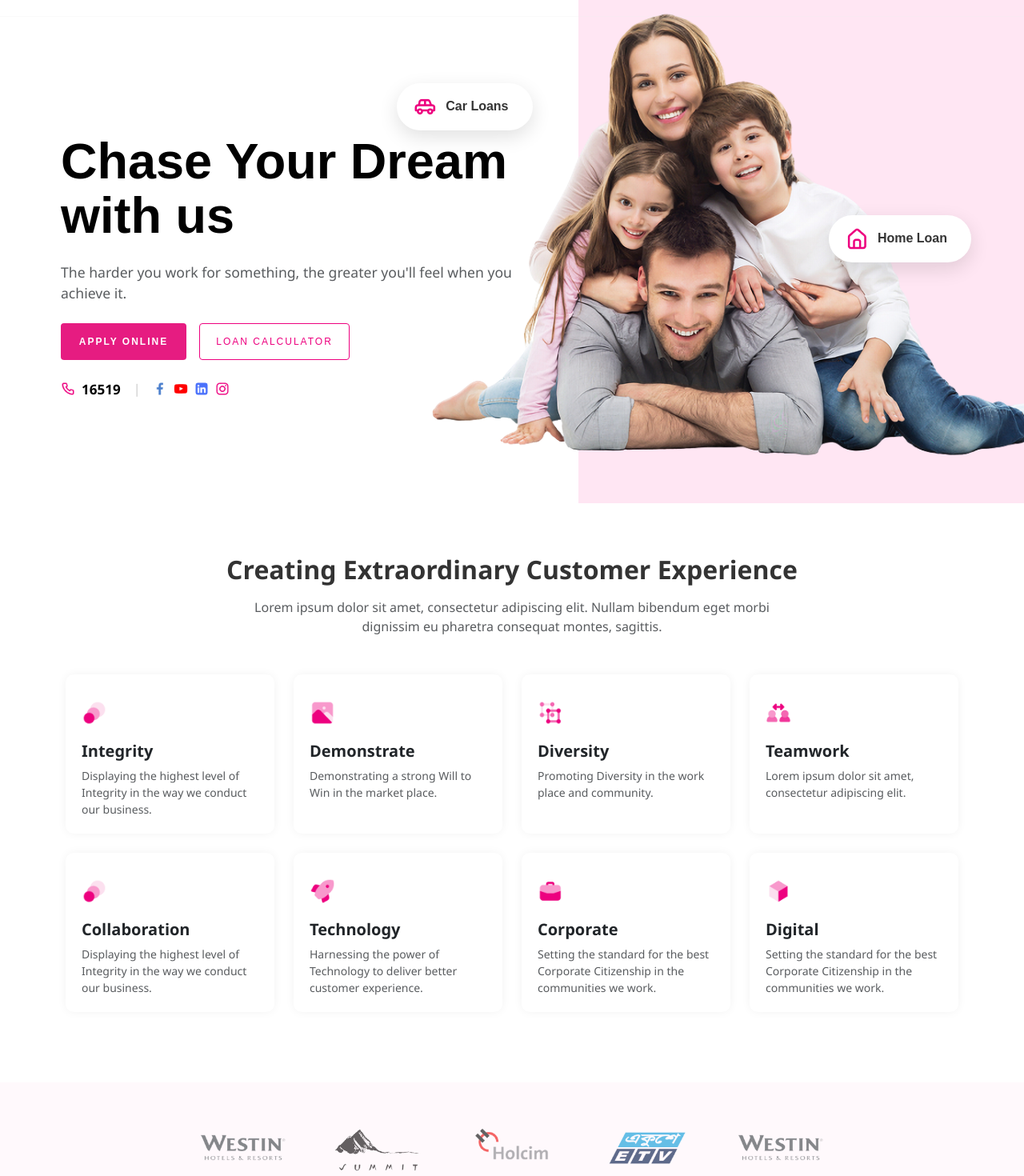
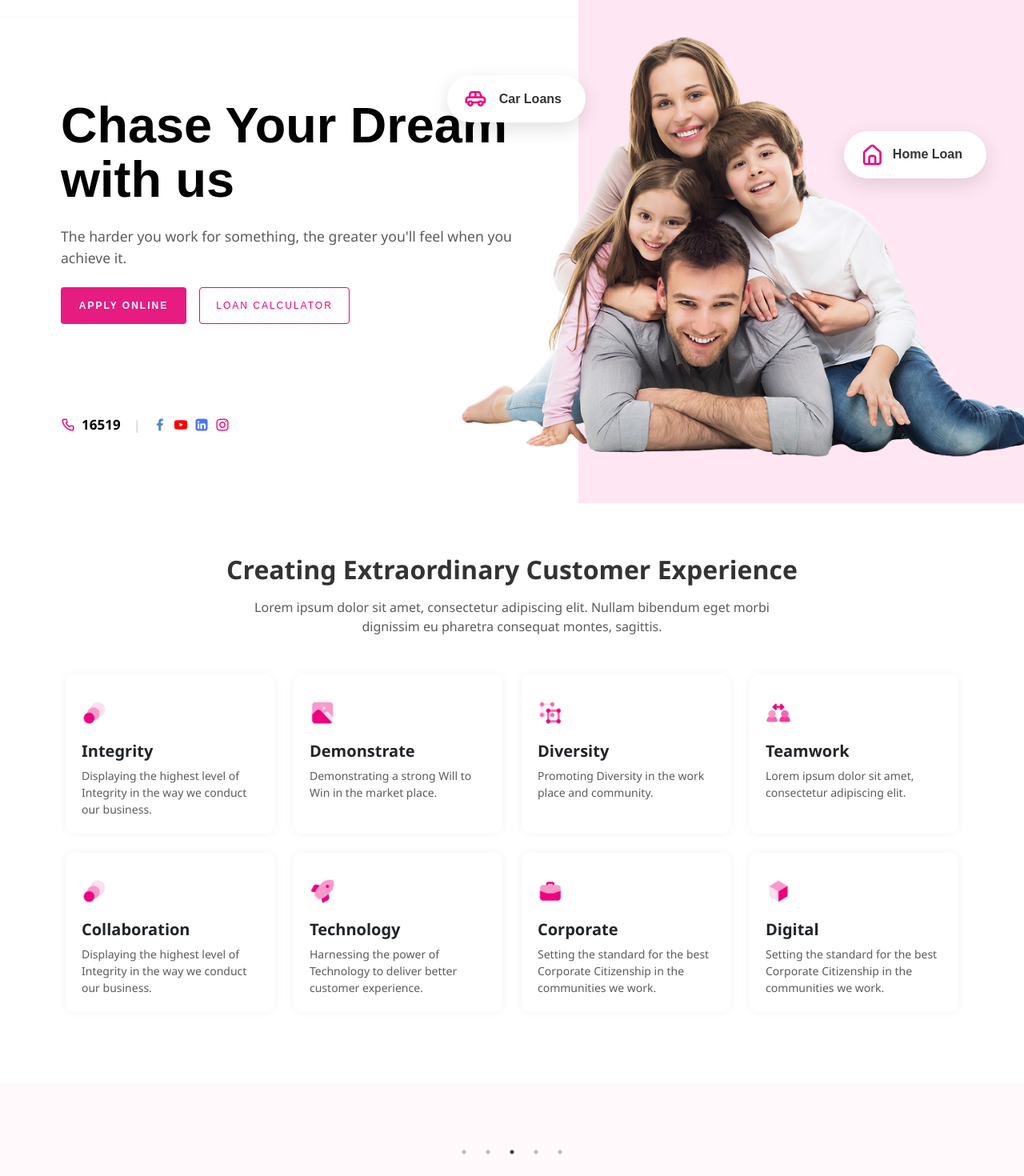
Before and after one commit to kravi97/IPDC, a Next.js app: page / in a window 1280 px wide. Shown: the part 60-1530 px from the top of the page at 80% size. Built offline with nearby package versions, Linux system fonts and the light colour scheme.

Commit message:
changes for the partner section carousel changes

```diff
--- a/src/components/HeroSection.js
+++ b/src/components/HeroSection.js
@@ -133,7 +133,7 @@ export default function HeroSection() {
                             </Row>
                             {/* Contact and Social Media Icons - Bottom of Section */}
                             <Row className="mt-4 mb-0">
-                                <Col className="d-flex flex-column flex-sm-row align-items-center justify-content-center justify-content-md-start gap-3">
+                                <Col style={{ paddingTop: '15%' }} className="d-flex flex-column flex-sm-row align-items-center justify-content-center justify-content-md-start gap-3">
                                     <div className="d-flex align-items-center gap-2">
                                         <Image src="/call.png" alt="Call" width={18} height={18} />
                                         <span className="fw-bold" style={{ color: '#010101', fontSize: 'clamp(15px, 3vw, 17px)' }}>16519</span>
@@ -165,7 +165,7 @@ export default function HeroSection() {
                             <div className={styles.badges}>
                                 <div className={`${styles.badge} ${styles.carLoan}`} tabIndex={0} aria-label="Car Loans">
                                     <Image src="/car.png" alt="Car" width={20} height={20} />
-                                    <span style={{ color: '#343434', fontFamily: 'Metropolis, sans-serif', fontWeight: '700' }}>Car Loans</span>
+                                    <span className='ms-1' style={{ color: '#343434', fontFamily: 'Metropolis, sans-serif', fontWeight: '700' }}>Car Loans</span>
                                 </div>
                                 <div className={`${styles.badge} ${styles.homeLoan}`} tabIndex={0} aria-label="Home Loan">
                                     <Image src="/House.png" alt="Home" width={20} height={20} />
--- a/src/components/HeroSection.module.scss
+++ b/src/components/HeroSection.module.scss
@@ -165,8 +165,9 @@
 
 .heroBg {
     background: linear-gradient(90deg, #fff 56.5%, #ffe6f3 54.5%);
-    width: 100vw;
+    width: 100%; // changed from 100vw to 100%
     overflow-x: hidden;
+    box-sizing: border-box; // ensure padding/margin are included
 }
 
 // Responsive background for mobile
@@ -262,8 +263,9 @@
     border-radius: 20px;
     padding: 0;
     margin: 1rem 0;
-    width: 100%;
-    max-width: 100%;
+    width: 100%; // ensure it never overflows
+    max-width: 100%; // ensure it never overflows
+    box-sizing: border-box;
 }
 
 .badgeColor {
@@ -308,8 +310,8 @@
 }
 
 .homeLoan {
-    top: 45%;
-    right: 8%;
+    top: 24%;
+    right: 6%;
     left: auto;
     background: #fff;
     color: #e61c81;
@@ -497,17 +499,17 @@
         margin: 0;
     }
 
-    .carLoan {
-        top: 18%;
-        left: 5%;
-        right: auto;
-    }
+    // .carLoan {
+    //     top: 18%;
+    //     left: 5%;
+    //     right: auto;
+    // }
 
-    .homeLoan {
-        top: 45%;
-        right: 8%;
-        left: auto;
-    }
+    // .homeLoan {
+    //     top: 45%;
+    //     right: 8%;
+    //     left: auto;
+    // }
 }
 
 // Tablet/mobile: Stack badges below image, centered, remove absolute positioning
@@ -609,7 +611,7 @@
     right: 0;
     bottom: 0;
     width: 90%;
-    max-width: 825px;
+    max-width: 784px;
     min-width: 320px;
     z-index: 3;
     display: flex;
--- a/src/components/PartnersSection.js
+++ b/src/components/PartnersSection.js
@@ -3,6 +3,7 @@
 import styles from './PartnersSection.module.scss';
 import { Container, Row, Col } from 'react-bootstrap';
 import Image from 'next/image';
+import Slider from 'react-slick';
 
 export default function PartnersSection() {
     const partnerLogos = [
@@ -13,13 +14,38 @@ export default function PartnersSection() {
         { src: "/Westin.png", alt: "Westin Hotels & Resorts" }
     ];
 
+    const settings = {
+        dots: true,
+        infinite: true,
+        speed: 500,
+        slidesToShow: 5,
+        slidesToScroll: 1,
+        autoplay: true,
+        autoplaySpeed: 2500,
+        responsive: [
+            {
+                breakpoint: 992,
+                settings: {
+                    slidesToShow: 2,
+                },
+            },
+            {
+                breakpoint: 576,
+                settings: {
+                    slidesToShow: 1,
+                },
+            },
+        ],
+        arrows: false,
+    };
+
     return (
         <section className={styles.partnersSection}>
             <Container>
                 <Row className="justify-content-center">
                     <Col xs={12}>
                         <div className={styles.partnersCarousel}>
-                            <div className={styles.partnersTrack}>
+                            <Slider {...settings} className={styles.partnersTrack}>
                                 {partnerLogos.map((logo, index) => (
                                     <div key={index} className={styles.partnerLogo}>
                                         <Image
@@ -28,17 +54,11 @@ export default function PartnersSection() {
                                             width={120}
                                             height={60}
                                             className="img-fluid"
-                                            style={{ objectFit: 'contain' }}
+                                            style={{ objectFit: 'contain', margin: '0 auto' }}
                                         />
                                     </div>
                                 ))}
-                            </div>
-                            <div className={styles.carouselDots}>
-                                <span className={`${styles.dot} ${styles.active}`}></span>
-                                <span className={styles.dot}></span>
-                                <span className={styles.dot}></span>
-                                <span className={styles.dot}></span>
-                            </div>
+                            </Slider>
                         </div>
                     </Col>
                 </Row>
```
